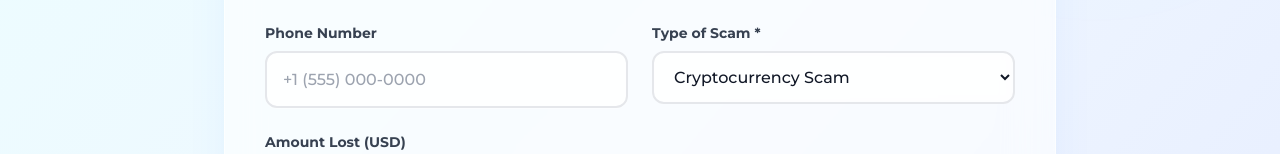
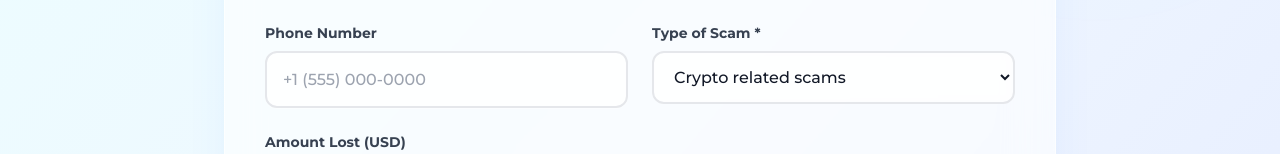
Before and after one commit to ShieldPro5/sh-front, a React (Vite) app: page / in a window 1280 px wide. Both pictures are taken after a click on the button "Report". Shown: the part 450-604 px from the top of the page. Built offline with nearby package versions, Linux system fonts and the light colour scheme; no server answers.

Commit message:
report update

```diff
--- a/src/components/ReportPage.tsx
+++ b/src/components/ReportPage.tsx
@@ -234,10 +234,13 @@ export default function ReportPage({ onNavigate }: ReportPageProps) {
                   onChange={handleChange}
                   className="w-full px-4 py-3.5 rounded-xl border-2 border-gray-200 bg-white/50 text-gray-900 focus:ring-2 focus:ring-cyan-500 focus:border-cyan-500 transition-all backdrop-blur-sm font-medium"
                 >
-                  <option value="crypto">Cryptocurrency Scam</option>
-                  <option value="transaction">Transaction Scam</option>
-                  <option value="gift_card">Gift Card Scam</option>
-                  <option value="other">Other</option>
+                  <option value="crypto">Crypto related scams</option>
+                  <option value="binary">Binary options</option>
+                  <option value="investment">Investment & Trading scams</option>
+                  <option value="romance">Romance</option>
+                  <option value="nft">NFT scams</option>
+                  <option value="forex">Forex scam</option>
+                  <option value="others">Others</option>
                 </select>
               </div>
             </div>
```
